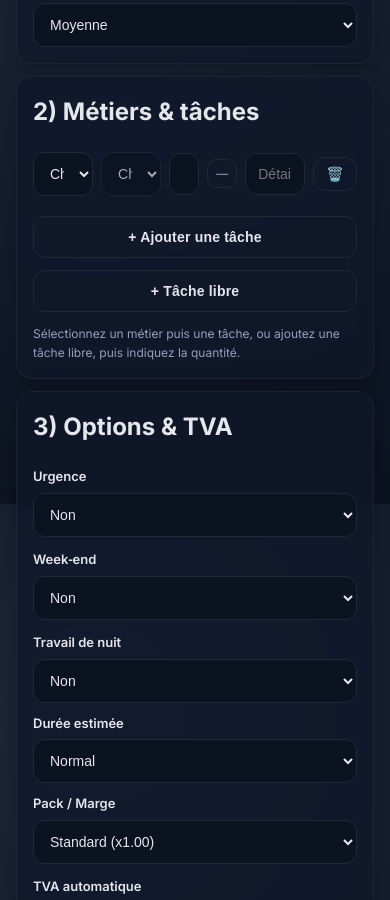
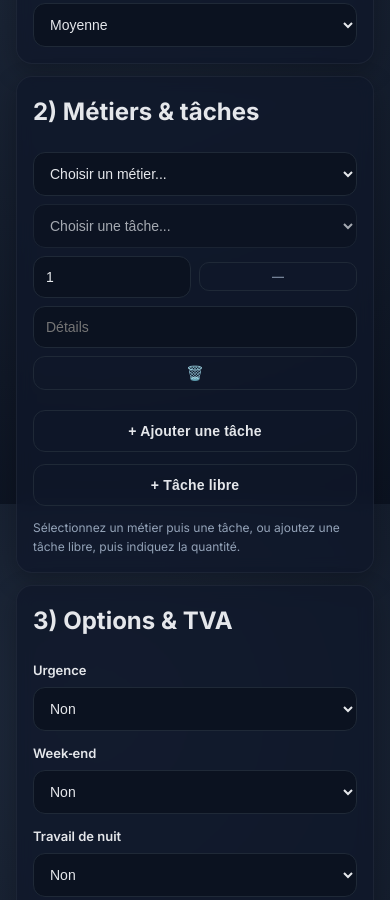
Before and after one commit to crashboom34/logiciel-devis, a website: page index.html in a window 390 px wide. Shown: the part 1184-2084 px from the top of the page. Drawn offline with nearby package versions, Linux system fonts and the light colour scheme; no server answers.

Commit message:
ajout couche de forme et mobile

```diff
--- a/index.html
+++ b/index.html
@@ -271,6 +271,18 @@
 
         .task-row.manual {
             grid-template-columns: 1.2fr 1.2fr 0.6fr 0.6fr 0.6fr 1.2fr auto;
+        }
+
+        @media (max-width: 600px) {
+            .task-row {
+                grid-template-columns: 1fr 1fr;
+            }
+            .task-row .trade-select,
+            .task-row .task-select,
+            .task-row .detail-input,
+            .task-row button {
+                grid-column: span 2;
+            }
         }
 
         .pill {
@@ -711,6 +723,7 @@
                 { id: 'tranchee_technique', label: 'Tranchée technique', unit: 'ml', rate: 30, min: 300, hours: 0.25 },
                 { id: 'drainage_peripherique', label: 'Drainage périphérique', unit: 'ml', rate: 40, min: 400, hours: 0.4 },
                 { id: 'evacuation_deblais', label: 'Évacuation des déblais', unit: 'm²', rate: 20, min: 300, hours: 0.3 },
+                { id: 'couche_forme_tout_venant', label: 'Réalisation de la couche de forme en tout-venant', unit: 'm²', rate: 25, min: 400, hours: 0.3 },
                 { id: 'remblaiement', label: 'Remblaiement', unit: 'm²', rate: 8, min: 200, hours: 0.1 }
             ],
             "Serrurerie": [
```
